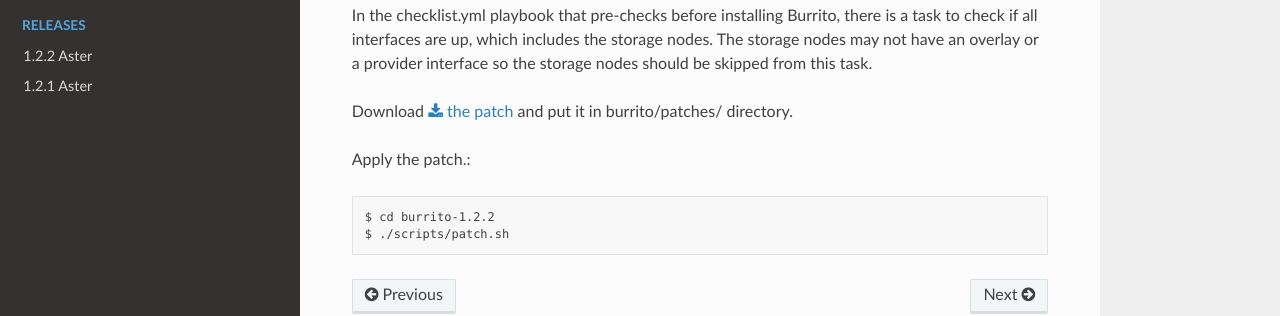
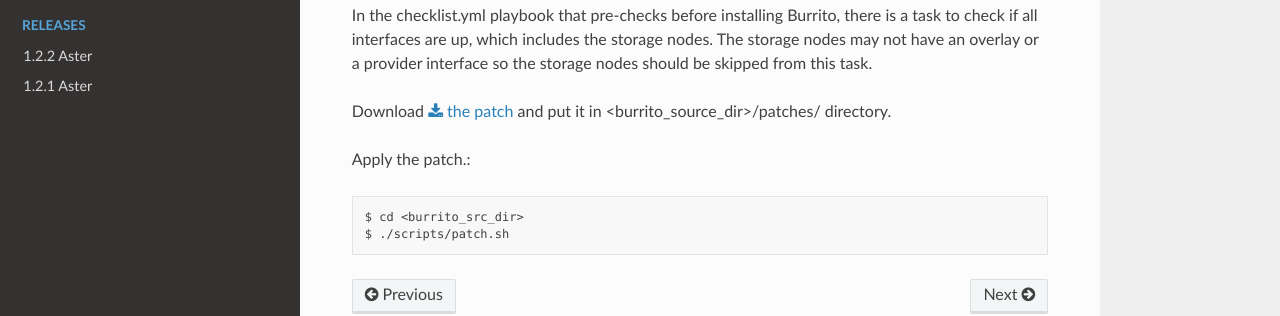
Before and after one commit to iorchard/burrito_docs, a Sphinx documentation site: the page built from source/install/errata.rst, in a window 1280 px wide. Shown: the part 260-576 px from the top of the page. Built offline with Sphinx 7.4.7 and the Read the Docs theme 2.0.0, drawn with Linux system fonts in a browser that asks for light colours; pages that are not in the unit, such as notebooks, are missing from menus.

Commit message:
update errata

```diff
--- a/source/install/errata.rst
+++ b/source/install/errata.rst
@@ -12,9 +12,9 @@
 interface so the storage nodes should be skipped from this task.
 
 Download :download:`the patch <../_static/00-patch-checklist.txt>` and
-put it in burrito/patches/ directory.
+put it in <burrito_source_dir>/patches/ directory.
 
 Apply the patch.::
 
-    $ cd burrito-1.2.2
+    $ cd <burrito_src_dir>
     $ ./scripts/patch.sh
```
